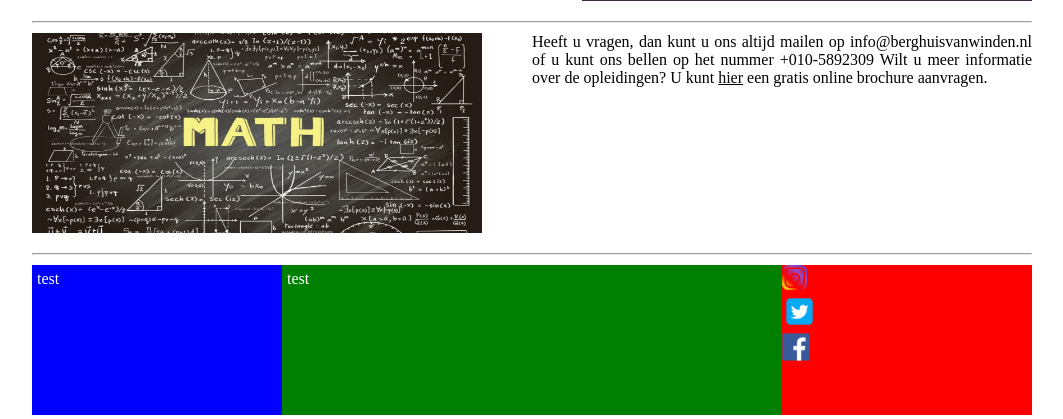
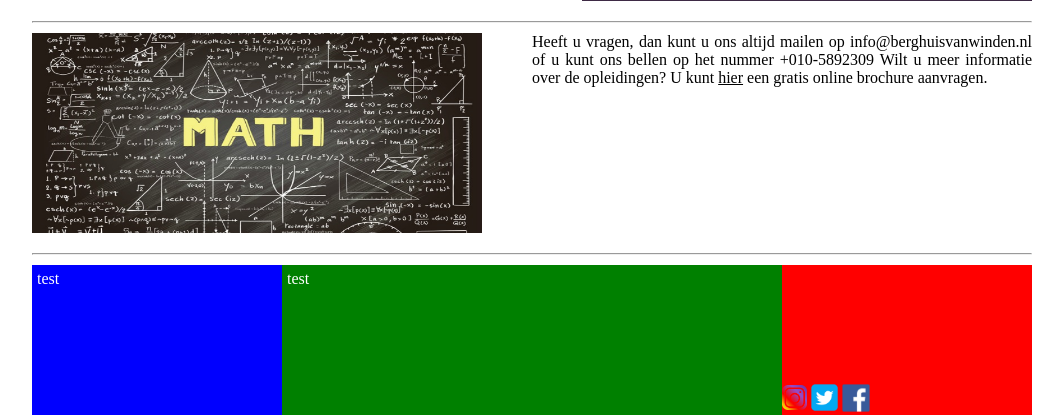
Before and after one commit to PatrickVording/Project-Boze-Wolf, a PHP site: page /home.html in a window 1280 px wide. Shown: the part 614-1033 px from the top of the page, without its empty margins (108-1171 px from the left). Run offline with PHP 8.4, Linux system fonts and the light colour scheme.

Commit message:
Update Stylesheet
Heb css toegevoegd voor de images in de right footer

```diff
--- a/stylesheet.css
+++ b/stylesheet.css
@@ -143,3 +143,20 @@ ul	{
 		width: 250px;
 		color: white;
 	}
+
+
+.socialmediaicoon1 {
+	margin-top:120px;
+	margin-right;500px;
+	float: left;
+
+}
+
+.socialmediaicoon2 {
+	margin-top:115px;
+	float:left;
+}
+
+.socialmediaicoon3 {
+	margin-top:119px;
+}
```
